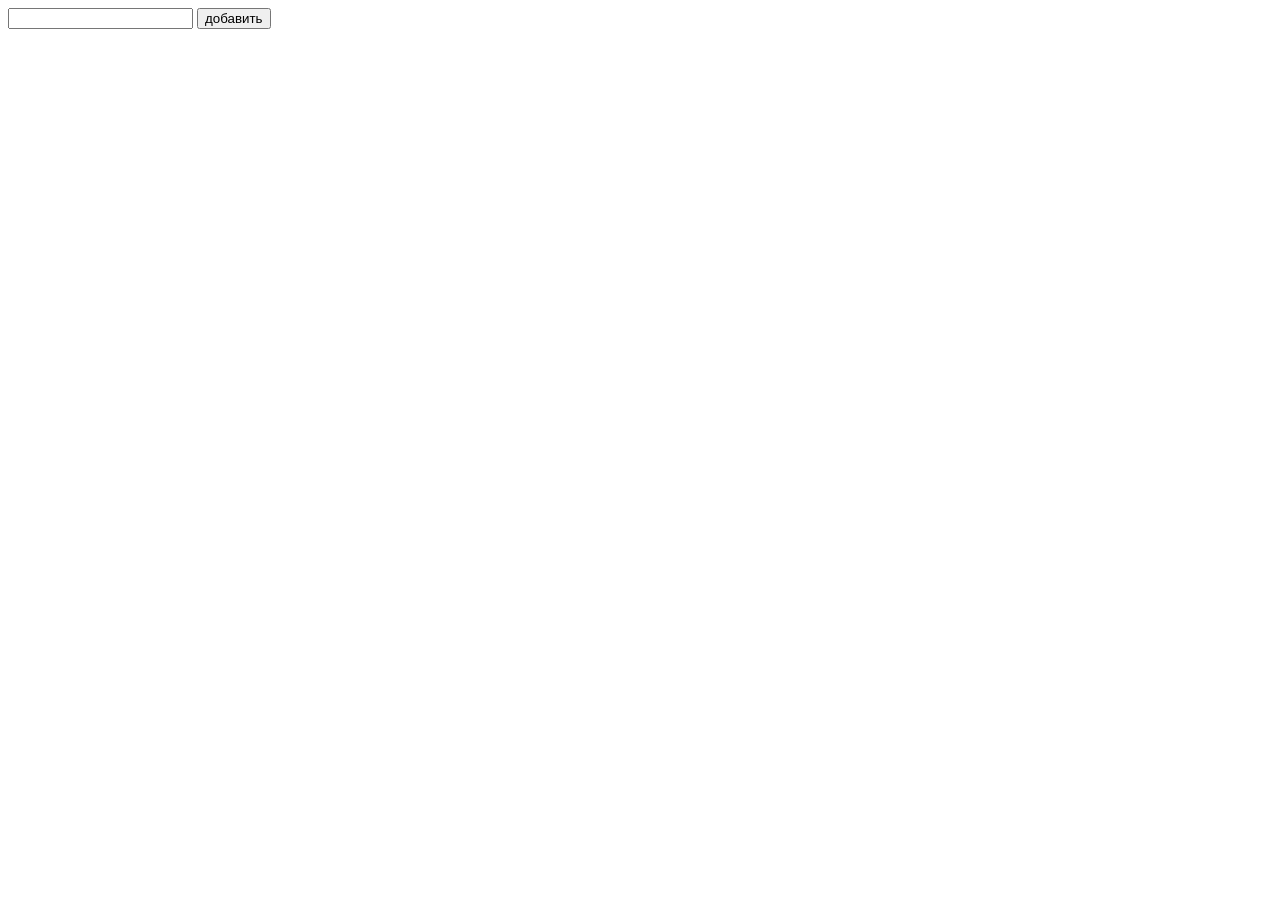
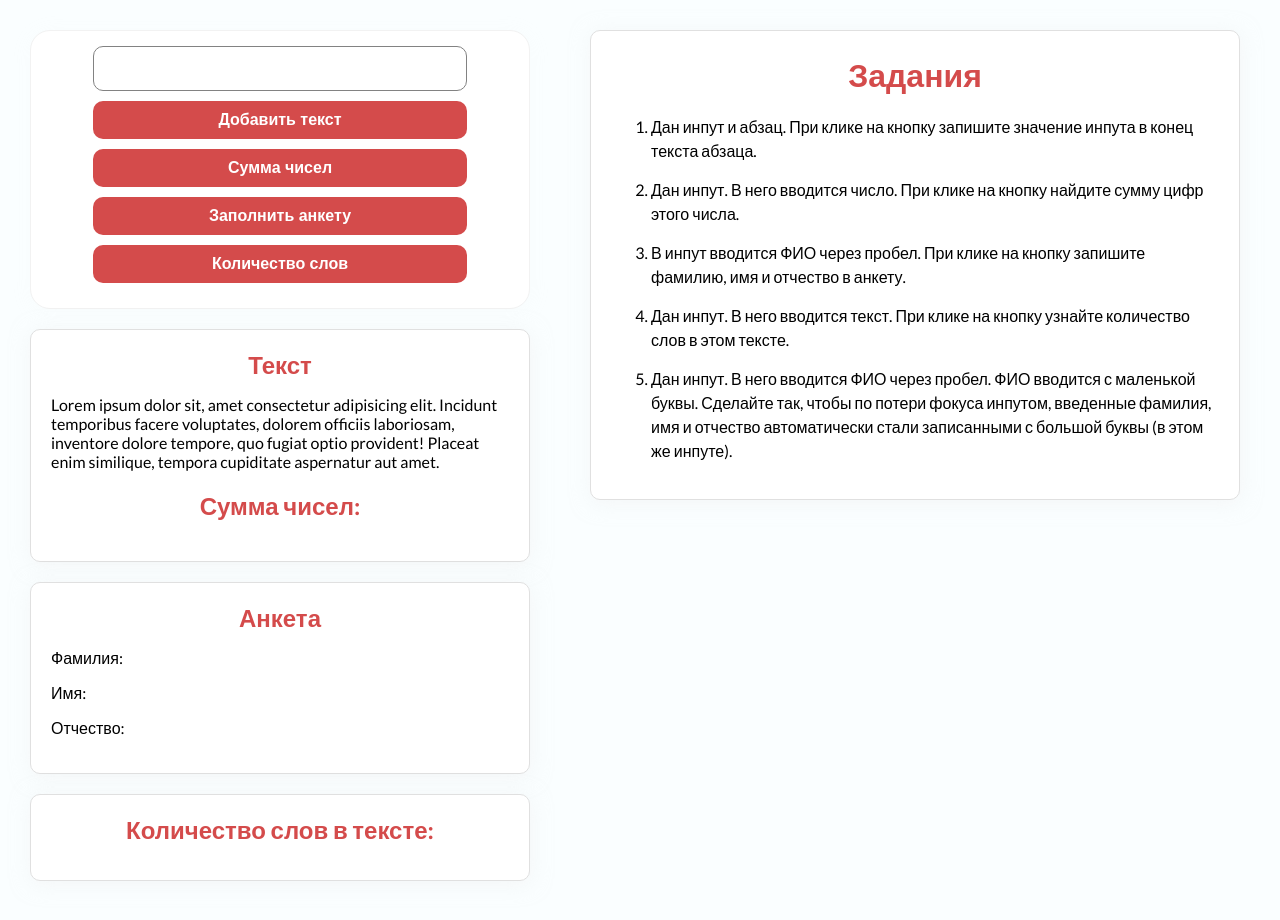
Before and after one commit to antolow/lesson39, a plain HTML site: page index.html in a window 1280 px wide. Before the commit the page ends 800 px from the top, so only its background shows below. Drawn offline with Linux system fonts and the light colour scheme; a web font is replaced by a local one.

Commit message:
Add files via upload

```diff
--- a/index.html
+++ b/index.html
@@ -1,27 +1,92 @@
 <!DOCTYPE html>
-<html lang="en">
+<html lang="ru">
 
 <head>
     <meta charset="UTF-8">
     <meta http-equiv="X-UA-Compatible" content="IE=edge">
     <meta name="viewport" content="width=device-width, initial-scale=1.0">
-    <title>JavaScript</title>
     <link rel="preconnect" href="https://fonts.googleapis.com">
     <link rel="preconnect" href="https://fonts.gstatic.com" crossorigin>
-    <link href="https://fonts.googleapis.com/css2?family=Unbounded:wght@300&display=swap" rel="stylesheet">
+    <link href="https://fonts.googleapis.com/css2?family=Lato:wght@400;700&display=swap" rel="stylesheet">
     <link rel="stylesheet" href="style.css">
+    <title>Document</title>
 </head>
 
 <body>
-    <form action="" id="myForm">
-        <input type="text" id="str" name="str">
-        <button name="btn">добавить</button>
-    </form>
-
-    <div class="result">
-
+    <div class="wrapper">
+        <div class="column">
+            <!-- Форма -->
+            <form action="" class="form" id="myForm">
+                <div class="form__row">
+                    <input type="text" class="input" name="str">
+                </div>
+                <div class="form__row">
+                    <button class="btn" name="addText">Добавить текст</button>
+                </div>
+                <div class="form__row">
+                    <button class="btn" name="sum">Сумма чисел</button>
+                </div>
+                <div class="form__row">
+                    <button class="btn" name="quest">Заполнить анкету</button>
+                </div>
+                <div class="form__row">
+                    <button class="btn" name="count">Количество слов</button>
+                </div>
+            </form>
+            <!-- Блоки для вывода результатов -->
+            <div class="content">
+                <h2 class="title">Текст</h2>
+                <div class="block" id="text">
+                    Lorem ipsum dolor sit, amet consectetur adipisicing elit. Incidunt temporibus facere voluptates,
+                    dolorem
+                    officiis laboriosam, inventore dolore tempore, quo fugiat optio provident! Placeat enim similique,
+                    tempora cupiditate aspernatur aut amet.
+                </div>
+                <h2 class="title">Сумма чисел:</h2>
+                <div class="block" id="sumOutput"></div>
+            </div>
+            <div class="content">
+                <h2 class="title">Анкета</h2>
+                <div class="quest__row" id="surname">Фамилия: </div>
+                <div class="quest__row" id="name">Имя: </div>
+                <div class="quest__row" id="secondName">Отчество: </div>
+            </div>
+            <div class="content">
+                <h2 class="title">Количество слов в тексте:</h2>
+                <div class="count__value" id="countValue"></div>
+            </div>
+        </div>
+        <div class="column">
+        </div>
+        <!-- Задания -->
+        <div class="column">
+            <div class="content quizzis">
+                <h1 class="title">Задания</h1>
+                <div class="quizz">
+                    <ol class="quizz__list">
+                        <li class="quizz__item">
+                            Дан инпут и абзац. При клике на кнопку запишите значение инпута в конец текста абзаца.
+                        </li>
+                        <li class="quizz__item">
+                            Дан инпут. В него вводится число. При клике на кнопку найдите сумму цифр этого числа.
+                        </li>
+                        <li class="quizz__item">
+                            В инпут вводится ФИО через пробел. При клике на кнопку запишите фамилию, имя и отчество в
+                            анкету.
+                        </li>
+                        <li class="quizz__item">
+                            Дан инпут. В него вводится текст. При клике на кнопку узнайте количество слов в этом тексте.
+                        </li>
+                        <li class="quizz__item">
+                            Дан инпут. В него вводится ФИО через пробел. ФИО вводится с маленькой буквы. Сделайте так,
+                            чтобы по потери фокуса инпутом, введенные фамилия, имя и отчество автоматически стали
+                            записанными с большой буквы (в этом же инпуте).
+                        </li>
+                    </ol>
+                </div>
+            </div>
+        </div>
     </div>
-
     <script src="script.js"></script>
 </body>
 
--- a/script.js
+++ b/script.js
@@ -1,18 +1,33 @@
-let myForm = document.forms.myForm;
-let elements = myForm.elements;
-let result = document.querySelector('.result');
-let btn = elements.btn;
+let text = document.querySelector("#text");
+let sum = elements.sum;
+let el= elements.myForm;
+let addText = elements.addText;
+let userName = document.querySelector("#name");
+let surName = document.querySelector("#surname");
+let secondName = document.querySelector("#secondName");
+let myForm = document.querySelector("#myForm");
+let quest = elements.quest;
 let str = elements.str;
+let count = elements.count;
 
-btn.addEventListener('click', (evt) => {
+quest.addEventListener('click', function (evt) {
     evt.preventDefault();
-    let masString = str.value.split('');
-    result.append(masString);
-    console.log(masString)
+    let arr = str.value.split(' ');
+    surName.append(arr[0])
+    userName.append(arr[2])
+    secondName.append(arr[3])
 
-    let masNum = []
-    length = masString.length
-    for (let i = 0; i < length; i++)
-    masNum.push(parseInt(masString[i]));
-    console.log(masNum)
 })
+
+addText.addEventListener('click', function(evt) {
+    evt.preventDefault();
+    text.append(`${myForm.value}`)
+
+})
+
+count.addEventListener('click', function (evt) {
+ evt.preventDefault();
+    str.value('');
+
+console.log('str')
+})
--- a/style.css
+++ b/style.css
@@ -2,70 +2,108 @@
     box-sizing: border-box;
 }
 
+html,
+body {
+    height: 100%;
+}
+
+body {
+    margin: 0;
+    font-family: 'Lato', sans-serif;
+}
+
 .wrapper {
+    background: #FAFEFF;
+    min-height: 100%;
+    padding: 30px;
+    display: flex;
+    justify-content: space-between;
+}
+
+.column {
+    margin-right: 30px;
+}
+
+.form {
+    width: 500px;
+    background-color: #FFFFFF;
+    border: 1px solid #F2F2F2;
+    box-shadow: 1px 3px 20px rgba(240, 240, 240, 0.1);
+    border-radius: 20px;
+    display: flex;
+    flex-direction: column;
+    align-items: center;
+    justify-content: center;
+    margin-bottom: 20px;
+    padding: 15px;
+}
+
+.form__row {
+    width: 100%;
     display: flex;
     justify-content: center;
-    align-items: center;
-    height: 100vh;
-    font-family: 'Unbounded', cursive;
-    position: relative;
+    margin-bottom: 10px;
 }
 
-.winner {
-    width: 300px;
-    height: 300px;
-    background-color: rgba(204, 220, 226, 0.98);
-    border-radius: 5px;
-    align-items: center;
-    justify-content: center;
-    flex-direction: column;
-    font-size: 30px;
-    position: absolute;
-    color: rgb(255, 187, 0);
-    cursor: pointer;
-    display: none;
+.input {
+    width: 80%;
+    border-radius: 10px;
+    border: 1px solid #828282;
+    outline: none;
+    padding: 10px;
+    font-size: 20px;
 }
 
-.close {
-    position: absolute;
-    display: block;
-    width: 30px;
-    height: 30px;
-    z-index: 100;
-    top: 10px;
-    right: 10px;
-    background: url(close.svg) no-repeat center/contain;
+.btn {
+    width: 80%;
+    border-radius: 10px;
+    border: none;
+    padding: 10px;
+    background: #D44B4B;
+    font-weight: 700;
+    text-align: center;
+    color: #FFFFFF;
+    font-size: 16px;
 }
 
-.winner:hover {
-    background-color: rgba(42, 170, 224, 0.98);
+.content {
+    background: #FFFFFF;
+    border: 1px solid #E0E0E0;
+    box-shadow: 1px 3px 20px rgba(240, 240, 240, 0.5);
+    border-radius: 10px;
+    width: 500px;
+    padding: 20px;
+    margin-bottom: 20px;
 }
 
-table {
-    border-collapse: collapse;
-    font-size: 50px;
+.title {
+    margin: 0;
+    margin-bottom: 15px;
+    color: #D44B4B;
+    text-align: center;
 }
 
-table td {
-    width: 100px;
-    height: 100px;
-    border: 2px solid black;
-    text-align: center;
-    cursor: pointer;
+.block {
+    margin-bottom: 20px;
 }
 
-tr:first-child td {
-    border-top: none;
+#sumOutput {
+    text-align: center;
 }
 
-tr:last-child td {
-    border-bottom: none;
+.count__value {
+    text-align: center;
 }
 
-tr td:first-child {
-    border-left: none;
+.quest__row {
+    margin-bottom: 15px;
 }
 
-tr td:last-child {
-    border-right: none;
+.quizzis {
+    width: 650px;
+    line-height: 1.5;
 }
+
+.quizz__item {
+    margin-bottom: 15px;
+}
```
